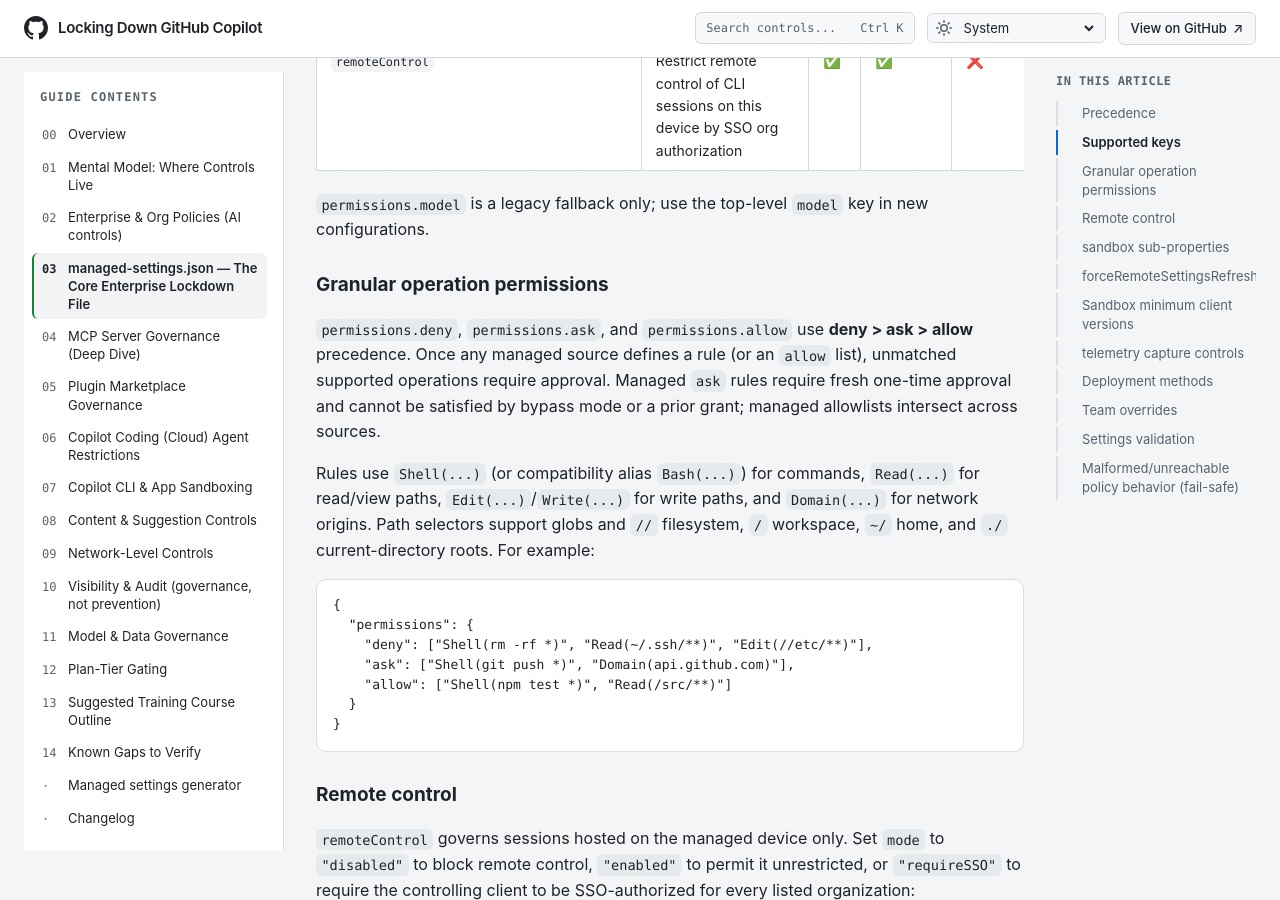
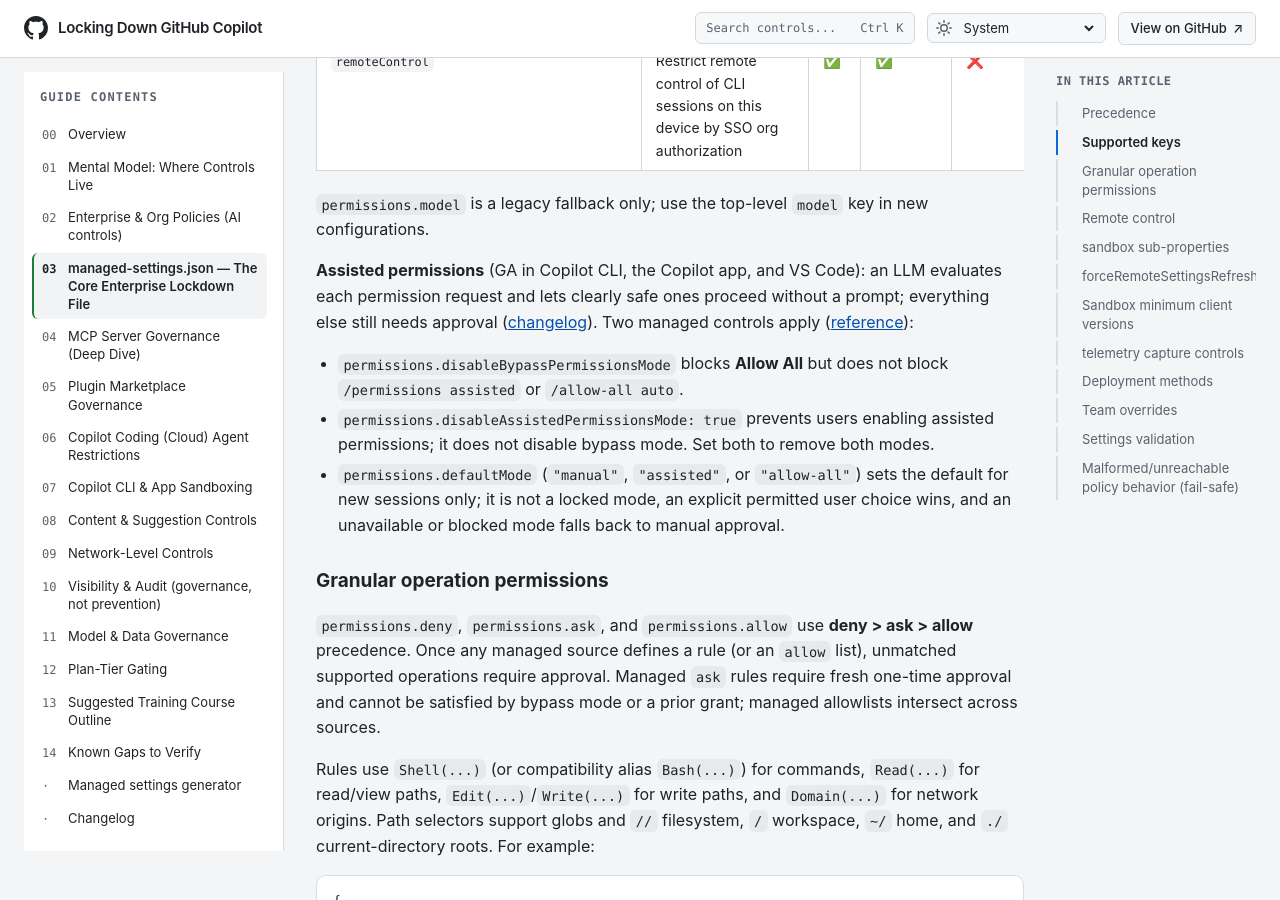
Before and after one commit to beardofedu/copilot-governance-training, a Jekyll site: the page built from docs/sections/managed-settings.md, in a window 1280 px wide and 900 px high, scrolled down 3106 px. Built offline with Jekyll 4.4.1, drawn with Linux system fonts in a browser that asks for light colours.

Commit message:
Update Copilot governance documentation

```diff
--- a/docs/assets/js/managed-settings.js
+++ b/docs/assets/js/managed-settings.js
@@ -12,7 +12,7 @@
     { id: 'remote', title: '7. Remote access and policy freshness', help: 'Remote control: CLI and VS Code, governing sessions hosted on this device only. Freshness: CLI, VS Code, and Copilot app. Requiring refresh can restrict or block use without a network connection at startup.' }
   ];
   var fields = [];
-  // Source: https://docs.github.com/en/copilot/reference/ai-models/supported-models (reviewed 2026-10-22).
+  // Source: https://docs.github.com/en/copilot/reference/ai-models/supported-models (reviewed 2026-10-28).
   var modelCatalog = [
     { provider: 'Automatic', models: [['auto', 'Auto (automatic model selection)']] },
     { provider: 'OpenAI', models: [['gpt-5.3-codex', 'GPT-5.3-Codex'],
@@ -40,6 +40,7 @@
   field('defaults', 'autoTier', 'Auto routing tier', 'enum', 'A plain tier locks user/repository overrides. An overridable tier provides a default.', '', ['efficiency', 'balance', 'intelligence', 'unmanaged'], false, true);
   field('defaults', 'permissions.model', 'Legacy default model', 'enum', 'Compatibility fallback only, read when top-level model is absent. Prefer Default model above.', '', modelIds, true);
   field('permissions', 'permissions.disableBypassPermissionsMode', 'Bypass permissions mode', 'enum', 'disable blocks YOLO / allow-all; unmanaged leaves this control unmanaged. This is a string, not a Boolean.', '', ['disable', 'unmanaged'], false, true);
+  bool('permissions', 'permissions.disableAssistedPermissionsMode', 'Disable assisted permissions', 'True prevents users enabling assisted permissions (LLM-evaluated approvals). It does not disable bypass mode.');
   bool('permissions', 'features.computerUse', 'Computer use', 'False prevents users enabling computer use in CLI and the Copilot app. True leaves the choice to users.');
   ['deny', 'ask', 'allow'].forEach(function (kind) {
     field('permissions', 'permissions.' + kind, kind.charAt(0).toUpperCase() + kind.slice(1) + ' operation rules', 'rules',
@@ -120,6 +121,7 @@
     'permissions.model': ['Supports older clients that read only this legacy key.', 'Ignored whenever the top-level default model is set. Most enterprises never need it.'],
     'permissions.disableBypassPermissionsMode': ['Stops developers enabling allow-all (YOLO) mode, so agents cannot run commands or edit files without approval.', 'Experienced users lose a fast workflow in disposable environments. Consider allowing team overrides for platform teams.'],
     'features.computerUse': ['False keeps agents from controlling desktop applications, a high-risk capability for unintended actions or data exposure.', 'Leaving the choice to users enables UI automation and testing workflows that cannot be scripted.'],
+    'permissions.disableAssistedPermissionsMode': ['Stops an LLM from auto-approving requests it judges safe, keeping every approval human.', 'Users lose fewer-prompt workflows; bypass mode is controlled separately.'],
     'permissions.deny': ['Hard-block operations no agent should ever perform, such as reading SSH keys or editing system files.', 'Users cannot override deny rules. Overly broad patterns break legitimate work.'],
     'permissions.ask': ['Require human approval for sensitive but legitimate operations, such as git push or deployments.', 'Every prompt interrupts the agent. Too many prompts cause approval fatigue and rubber-stamping.'],
     'permissions.allow': ['Pre-approve routine, safe operations such as tests and linting to reduce prompts.', 'Allowed operations run without review. Once any rule exists, unmatched operations require approval, so an incomplete list can add prompts.'],
--- a/docs/sections/managed-settings.md
+++ b/docs/sections/managed-settings.md
@@ -44,6 +44,12 @@ Exception: in Copilot CLI, VS Code Agent Host sessions, and the Copilot app, the
 | `remoteControl` | Restrict remote control of CLI sessions on this device by SSO org authorization | ✅ | ✅ | ❌ | ❌ | ❌ |
 
 `permissions.model` is a legacy fallback only; use the top-level `model` key in new configurations.
+
+**Assisted permissions** (GA in Copilot CLI, the Copilot app, and VS Code): an LLM evaluates each permission request and lets clearly safe ones proceed without a prompt; everything else still needs approval ([changelog](https://github.blog/changelog/2026-10-26-github-copilot-assisted-permissions-generally-available/)). Two managed controls apply ([reference](https://docs.github.com/en/copilot/reference/enterprise-administrators/enterprise-managed-settings#permissions)):
+
+- `permissions.disableBypassPermissionsMode` blocks **Allow All** but does not block `/permissions assisted` or `/allow-all auto`.
+- `permissions.disableAssistedPermissionsMode: true` prevents users enabling assisted permissions; it does not disable bypass mode. Set both to remove both modes.
+- `permissions.defaultMode` (`"manual"`, `"assisted"`, or `"allow-all"`) sets the default for new sessions only; it is not a locked mode, an explicit permitted user choice wins, and an unavailable or blocked mode falls back to manual approval.
 
 ### Granular operation permissions
 
```
Also changed, not shown: other parts of docs/sections/managed-settings.md (+1 -1 lines), docs/sections/managed-settings-generator.md (+1 -1 lines), docs/CHANGELOG.md.
